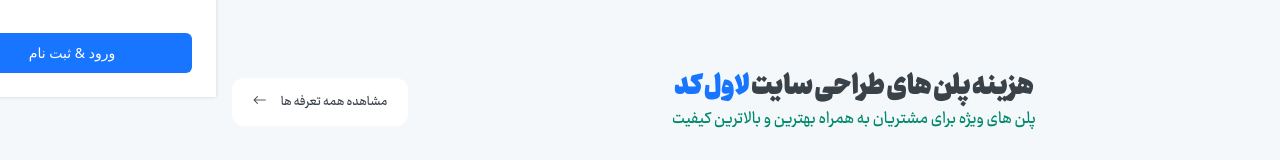
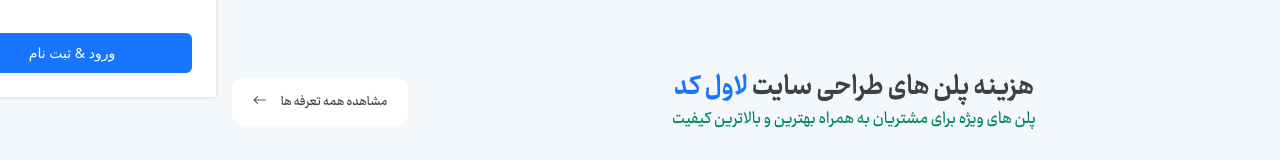
Before and after one commit to groupwebdevelopers/lovelcode, a React (Vite) app in the folder frontend/: page / in a window 1280 px wide. Shown: the part 703-863 px from the top of the page. Built offline with nearby package versions, Linux system fonts and the light colour scheme.

Commit message:
fix mohammad

```diff
--- a/frontend/src/components/DesignPlans/DesignPlans.jsx
+++ b/frontend/src/components/DesignPlans/DesignPlans.jsx
@@ -180,7 +180,7 @@
       <div className="container">
         <div className=" flex flex-col items-center xl:flex-row">
           <div className="flex xl:flex-1 justify-center flex-col items-center xl:mr-[180px] text-center">
-            <h2 className="font-Ray-ExtraBlack text-xl xl:text-3xl text-main-dark-text-web">
+            <h2 className="font-Ray-ExtraBold text-xl xl:text-3xl text-main-dark-text-web">
               هزینه پلن های طراحی سایت{""}
               <span className="text-main-blue-web"> لاول کد</span>
             </h2>
```
